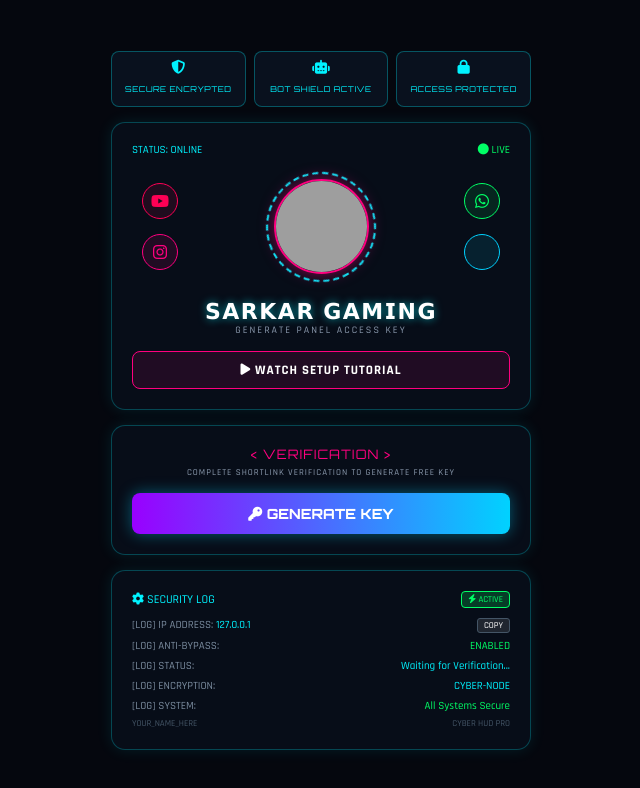
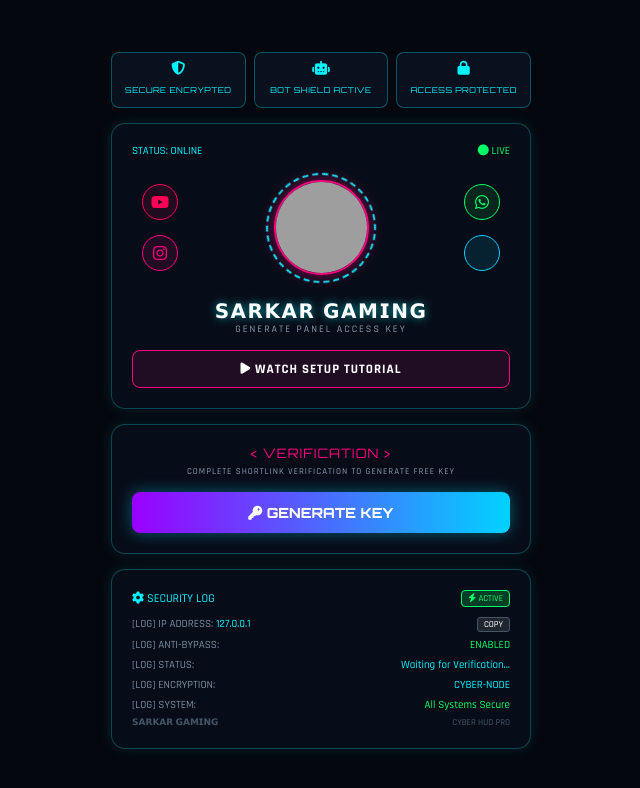
Before and after one commit to Simple-Boy-1k/My-keys-panel, a plain HTML site: page index.html in a window 1280 px wide. Shown: the whole page, without its empty margins (319-959 px from the left). Drawn offline with Linux system fonts and the light colour scheme; no server answers; grey boxes are pictures that could not be loaded.

Commit message:
Update index.html

```diff
--- a/index.html
+++ b/index.html
@@ -3,7 +3,7 @@
 <head>
   <meta charset="UTF-8">
   <meta name="viewport" content="width=device-width, initial-scale=1.0">
-  <title>Key Generator Panel</title>
+  <title>𝗦𝗔𝗥𝗞𝗔𝗥 𝗚𝗔𝗠𝗜𝗡𝗚 - Key Panel</title>
   <link href="https://cdnjs.cloudflare.com/ajax/libs/font-awesome/6.4.0/css/all.min.css" rel="stylesheet">
   <link href="https://fonts.googleapis.com/css2?family=Orbitron:wght@400;600;800&family=Rajdhani:wght@500;700&display=swap" rel="stylesheet">
   <style>
@@ -151,7 +151,7 @@
     .channel-title {
       text-align: center;
       font-family: 'Orbitron', sans-serif;
-      font-size: 22px;
+      font-size: 20px;
       letter-spacing: 1.5px;
       color: #ffffff;
       margin-top: 5px;
@@ -317,22 +317,17 @@
       <div class="profile-container">
         <!-- Left Social Buttons -->
         <div class="social-left">
-          <!-- Youtube Link -->
-          <a href="https://www.youtube.com/@SARKAR_YT_10K_H4X" class="social-btn yt" target="_blank"><i class="fa-brands fa-youtube"></i></a>
-          <!-- Instagram Link -->
+          <a href="https://t.me/+nWSu9VPCdLo1OTZl" class="social-btn yt" target="_blank"><i class="fa-brands fa-youtube"></i></a>
           <a href="https://t.me/+nWSu9VPCdLo1OTZl" class="social-btn insta" target="_blank"><i class="fa-brands fa-instagram"></i></a>
         </div>
 
         <!-- Center Animated Profile Ring & DP -->
         <div class="avatar-ring"></div>
-        <!-- Apni DP ka URL yahan daalein -->
         <img src="https://files.catbox.moe/9xprp0.jpg" alt="Logo" class="avatar-img">
 
         <!-- Right Social Buttons -->
         <div class="social-right">
-          <!-- WhatsApp Link -->
           <a href="https://whatsapp.com/channel/0029VbBJzoeHrDZXvmkaVT0d" class="social-btn wa" target="_blank"><i class="fa-brands fa-whatsapp"></i></a>
-          <!-- Telegram Link -->
           <a href="https://t.me/+nWSu9VPCdLo1OTZl" class="social-btn tg" target="_blank"><i class="fa-paper-plane"></i></a>
         </div>
       </div>
@@ -342,7 +337,7 @@
       <p class="sub-title">GENERATE PANEL ACCESS KEY</p>
 
       <!-- Video Tutorial Link -->
-      <a href="YOUR_TUTORIAL_VIDEO_LINK" class="btn-tutorial" target="_blank">
+      <a href="https://t.me/+nWSu9VPCdLo1OTZl" class="btn-tutorial" target="_blank">
         <i class="fa-solid fa-play"></i> WATCH SETUP TUTORIAL
       </a>
     </div>
@@ -352,8 +347,8 @@
       <div class="section-title">&lt; VERIFICATION &gt;</div>
       <div class="section-desc">COMPLETE SHORTLINK VERIFICATION TO GENERATE FREE KEY</div>
 
-      <!-- Key Generate / Shortlink Link -->
-      <a href="YOUR_SHORTLINK_OR_KEY_URL_HERE" class="btn-generate" target="_blank">
+      <!-- Key Generate Link -->
+      <a href="https://t.me/+nWSu9VPCdLo1OTZl" class="btn-generate" target="_blank">
         <i class="fa-solid fa-key"></i> GENERATE KEY
       </a>
     </div>
@@ -389,7 +384,7 @@
       </div>
 
       <div class="footer-bar">
-        <span>YOUR_NAME_HERE</span>
+        <span>𝗦𝗔𝗥𝗞𝗔𝗥 𝗚𝗔𝗠𝗜𝗡𝗚</span>
         <span>CYBER HUD PRO</span>
       </div>
     </div>
@@ -397,7 +392,6 @@
   </div>
 
   <script>
-    // Real IP Fetcher
     fetch('https://api.ipify.org?format=json')
       .then(response => response.json())
       .then(data => {
@@ -407,7 +401,6 @@
         document.getElementById('user-ip').innerText = '127.0.0.1';
       });
 
-    // Copy IP Function
     function copyIP() {
       const ipText = document.getElementById('user-ip').innerText;
       navigator.clipboard.writeText(ipText);
```
